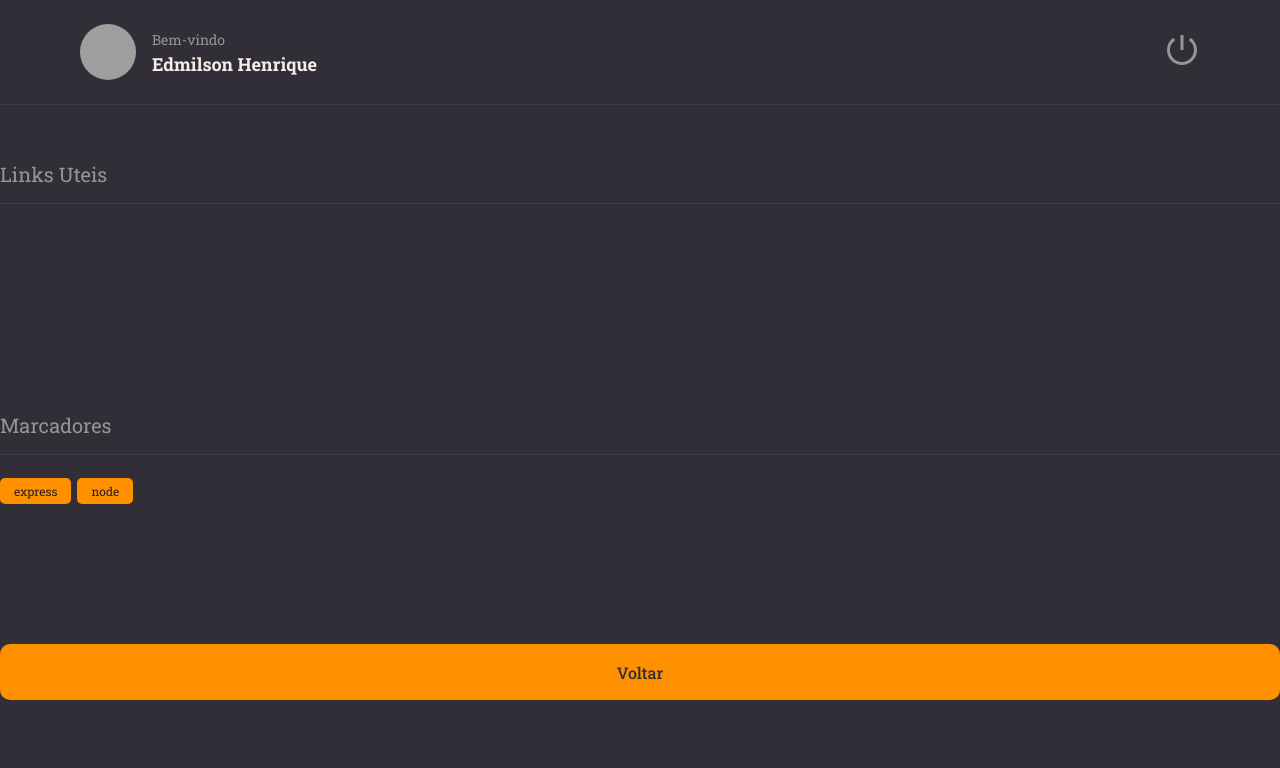
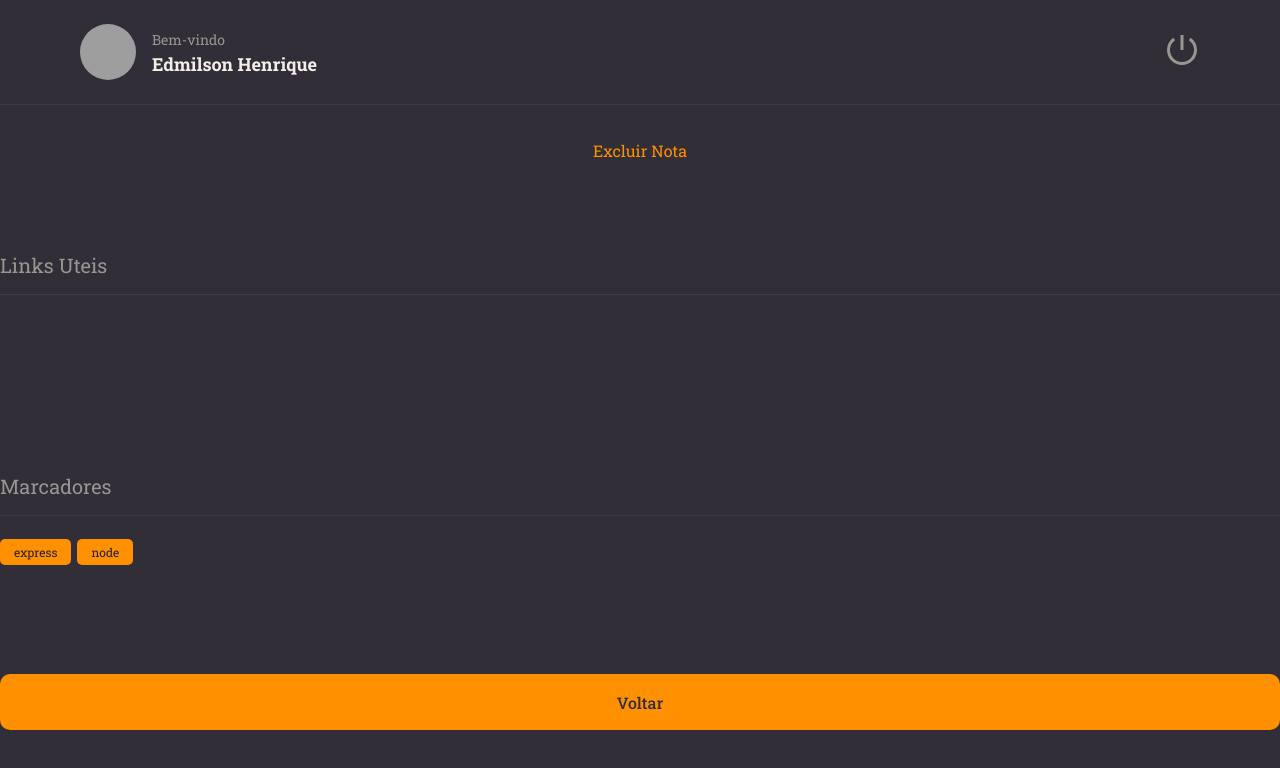
Before and after one commit to Edmilsonhdr/rocketnotes, a React (Vite) app: page / in a window 1280 px wide. Shown: the top 768 px of the page. Built offline with nearby package versions, Linux system fonts and the light colour scheme; grey boxes are pictures that could not be loaded.

Commit message:
add button text

```diff
--- /dev/null
+++ b/src/components/ButtonText/index.jsx
@@ -0,0 +1,9 @@
+import { Container } from "./styles";
+
+export function ButtonText({ title, ...rest }) {
+  return (
+    <Container type="button" {...rest}>
+      {title}
+    </Container>
+  );
+}
--- /dev/null
+++ b/src/components/ButtonText/styles.js
@@ -0,0 +1,9 @@
+import styled from 'styled-components';
+
+export const Container = styled.button`
+    background: none;
+    color: ${({ theme }) => theme.COLORS.ORANGE};
+
+    border: none;
+    font-size: 16px;
+`;
--- a/src/pages/Details/index.jsx
+++ b/src/pages/Details/index.jsx
@@ -3,10 +3,12 @@
 import { Header } from "../../components/Header";
 import { Section } from "../../components/Section";
 import { Tag } from "../../components/Tag";
+import { ButtonText } from "../../components/ButtonText";
 export function Details() {
   return (
     <Container>
       <Header />
+      <ButtonText title="Excluir Nota" />
       <Section title="Links Uteis">
         <Links>
           <li>
```
